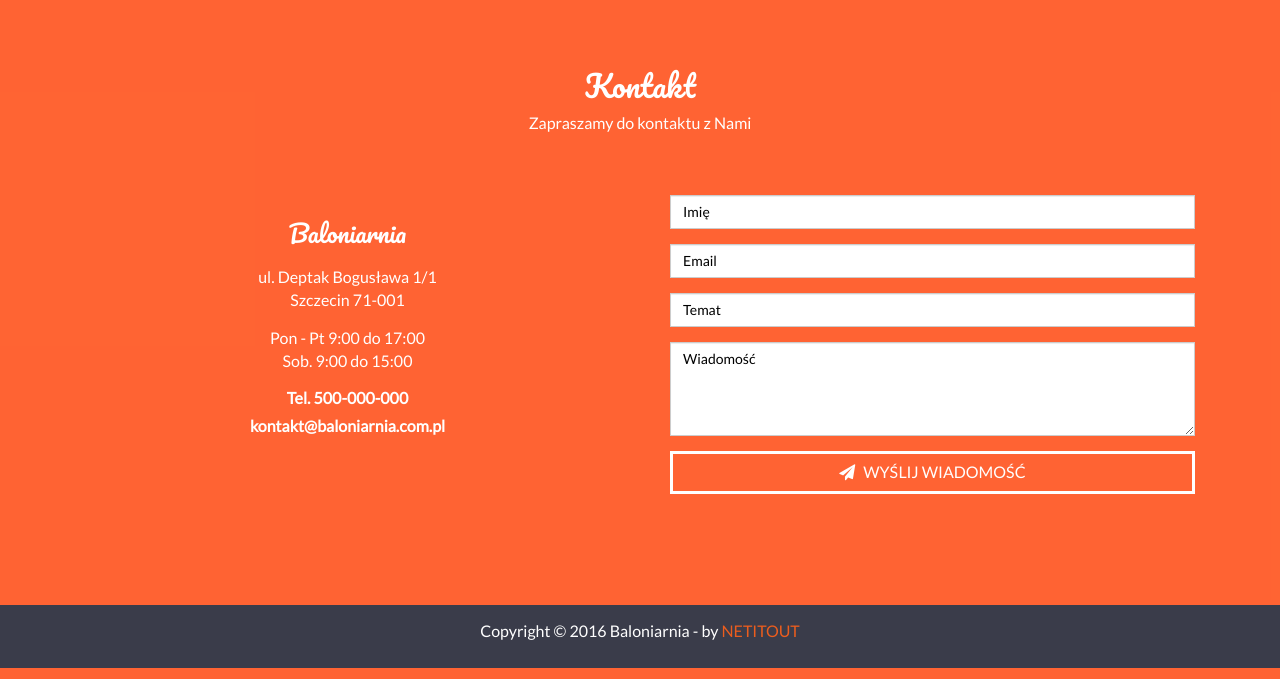
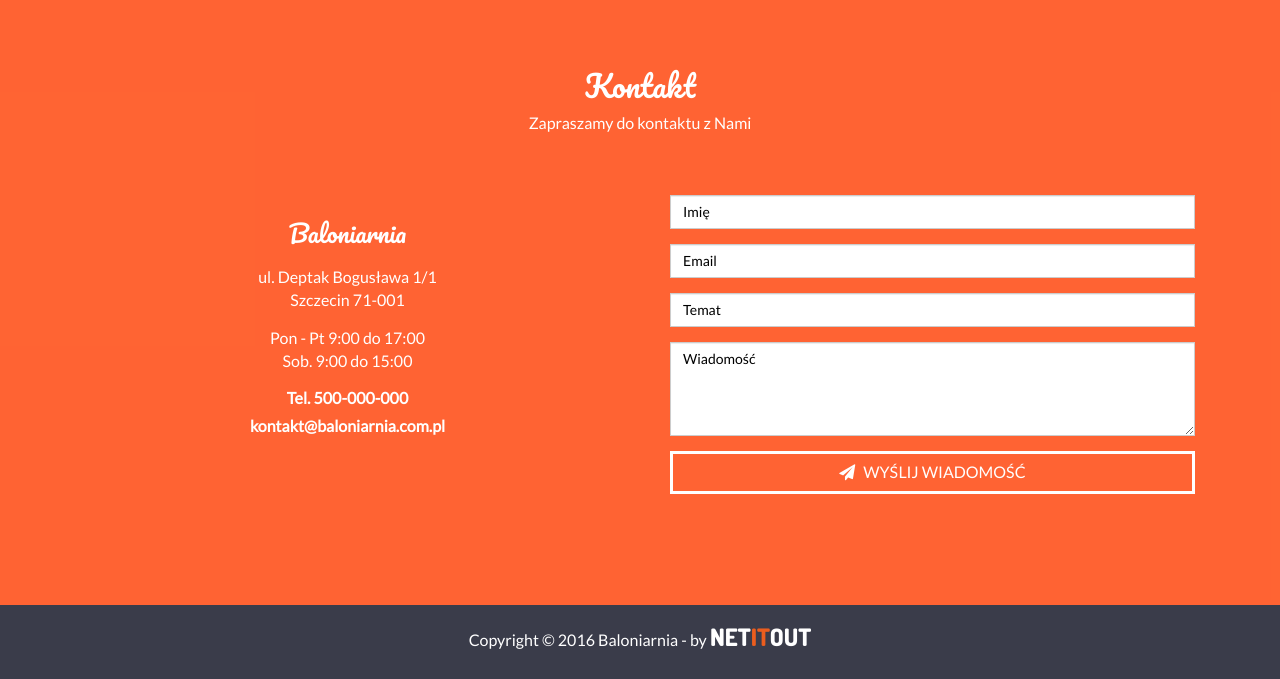
Before and after one commit to maciejdobrski/dekoracje-balony, a PHP site: page / in a window 1280 px wide. Shown: the part 1687-2366 px from the top of the page. Run offline with PHP 8.4, Linux system fonts and the light colour scheme; some libraries are stand-ins or nearby versions.

Commit message:
Small fix

```diff
--- a/assets/css/style.css
+++ b/assets/css/style.css
@@ -4,6 +4,7 @@
  * 2. Prevent iOS text size adjust after orientation change, without disabling
  *    user zoom.
  */
+@import url(https://fonts.googleapis.com/css?family=Dosis:400,200,300,500,600,700,800);
 html {
   font-family: sans-serif;
   /* 1 */
@@ -542,9 +543,11 @@ a, button {
         .header .navbar-collapse .navbar-nav li .scrollto {
           color: #3a3c4a;
           text-decoration: none; }
-          .header .navbar-collapse .navbar-nav li .scrollto:hover, .header .navbar-collapse .navbar-nav li .scrollto:focus {
+          .header .navbar-collapse .navbar-nav li .scrollto:hover {
             background-color: #FF3D00;
             color: #fff; }
+          .header .navbar-collapse .navbar-nav li .scrollto:focus {
+            background-color: transparent; }
         .header .navbar-collapse .navbar-nav li.active .scrollto {
           color: #fff;
           background-color: #FF3D00; }
@@ -708,8 +711,13 @@ a, button {
   .footer p {
     color: #fff; }
     .footer p a {
-      color: #eb5d1e;
-      text-decoration: none; }
+      color: #fff;
+      text-decoration: none;
+      font-weight: 900;
+      font-family: 'Dosis', sans-serif;
+      font-size: 24px; }
+      .footer p a span {
+        color: #eb5d1e; }
 
 @keyframes bounce {
   0% {
--- a/assets/sass/style.scss
+++ b/assets/sass/style.scss
@@ -1,4 +1,5 @@
 @import "normalize";
+@import url(https://fonts.googleapis.com/css?family=Dosis:400,200,300,500,600,700,800);
 
 /*  ===== Variables ===== */
 $page-width: 100%;
@@ -275,9 +276,12 @@ a, button {
           color: $primary-color;
           text-decoration: none;
 
-          &:hover, &:focus{
+          &:hover{
             background-color: $orange;
             color: $secundary-color;
+          }
+          &:focus{
+            background-color: transparent;
           }
         }
 
@@ -520,8 +524,15 @@ a, button {
     color: $secundary-color;
 
     a{
-      color: #eb5d1e;
+      color: $secundary-color;
       text-decoration: none;
+      font-weight: 900;
+      font-family: 'Dosis', sans-serif;
+      font-size: 24px;
+
+      span{
+        color: #eb5d1e;
+      }
     }
   }
 }
--- a/index.html
+++ b/index.html
@@ -37,7 +37,7 @@
             <ul class="nav navbar-nav pull-right">
                 <li><a href="#home" class="scrollto">Strona Główna</a></li>
                 <li><a href="#offer" class="scrollto">Oferta</a></li>
-                <li><a href="#google-map" class="scrollto">Kontakt</a></li>
+                <li><a href="#contact" class="scrollto">Kontakt</a></li>
             </ul>
         </div>
     </div>
@@ -223,7 +223,7 @@
         <div class="container">
             <div class="row">
                 <div class="col-xs-12">
-                    <p>Copyright © 2016 Baloniarnia - by <a href="http://netitout.pl/" title="NETITOUT">NETITOUT</a></p>
+                    <p>Copyright © 2016 Baloniarnia - by <a href="http://netitout.pl/" title="NETITOUT">NET<span>IT</span>OUT</a></p>
                 </div>
             </div>
         </div>
```
